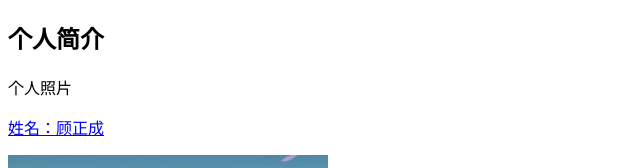
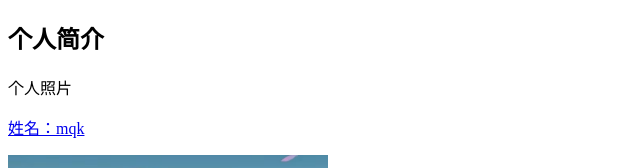
Before and after one commit to gaodaren/kkk.github.io, a plain HTML site: page index.html in a window 1280 px wide. Shown: the top 168 px of the page, 0-640 px from the left. Drawn offline with Linux system fonts and the light colour scheme.

Commit message:
Update index.html

```diff
--- a/index.html
+++ b/index.html
@@ -8,7 +8,7 @@
   <h2>个人简介</h2>
   <p>个人照片</p>
   <p>
-    <a href="https://space.bilibili.com/208259?spm_id_from=333.337.0.0" title="369">姓名：顾正成</a>
+    <a href="https://space.bilibili.com/208259?spm_id_from=333.337.0.0" title="369">姓名：mqk</a>
   </p>
   <img src="369.jpg" width="320" height="200">
   <h2>个人经历</h2>
```
